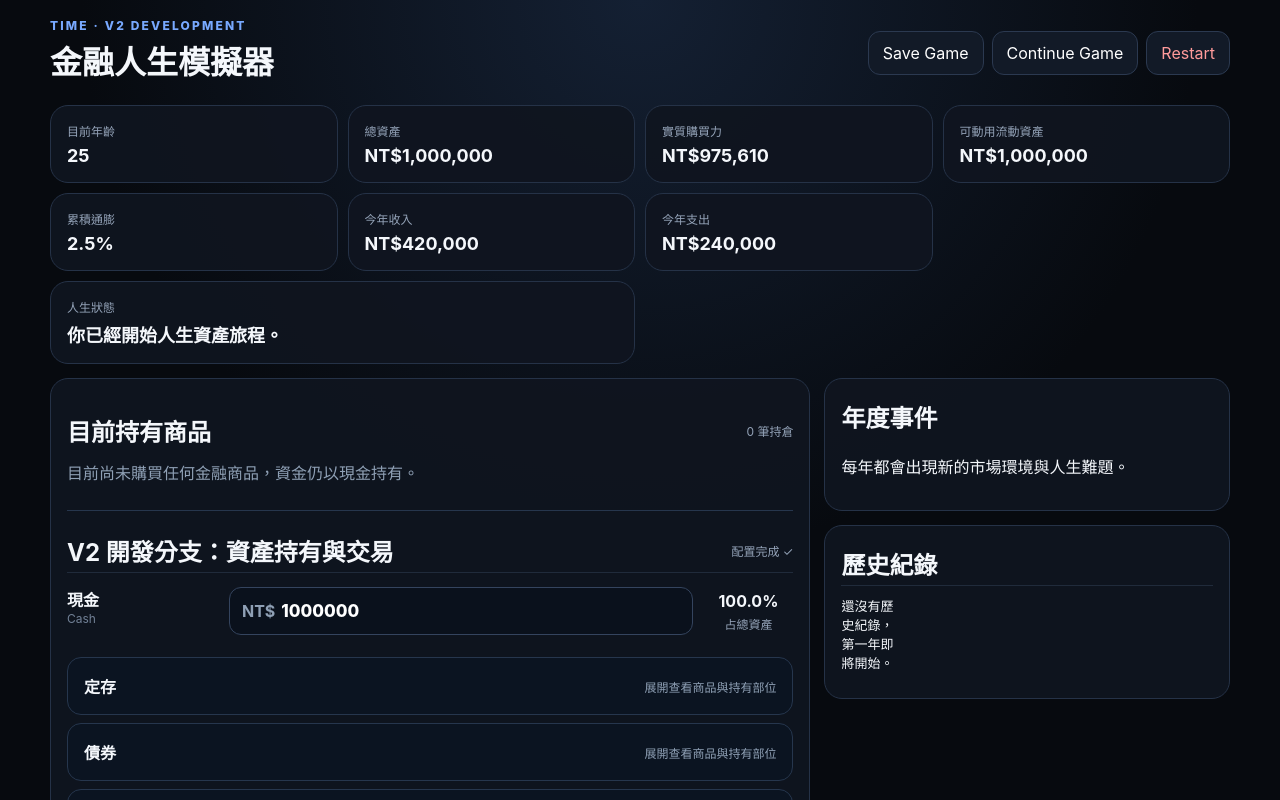
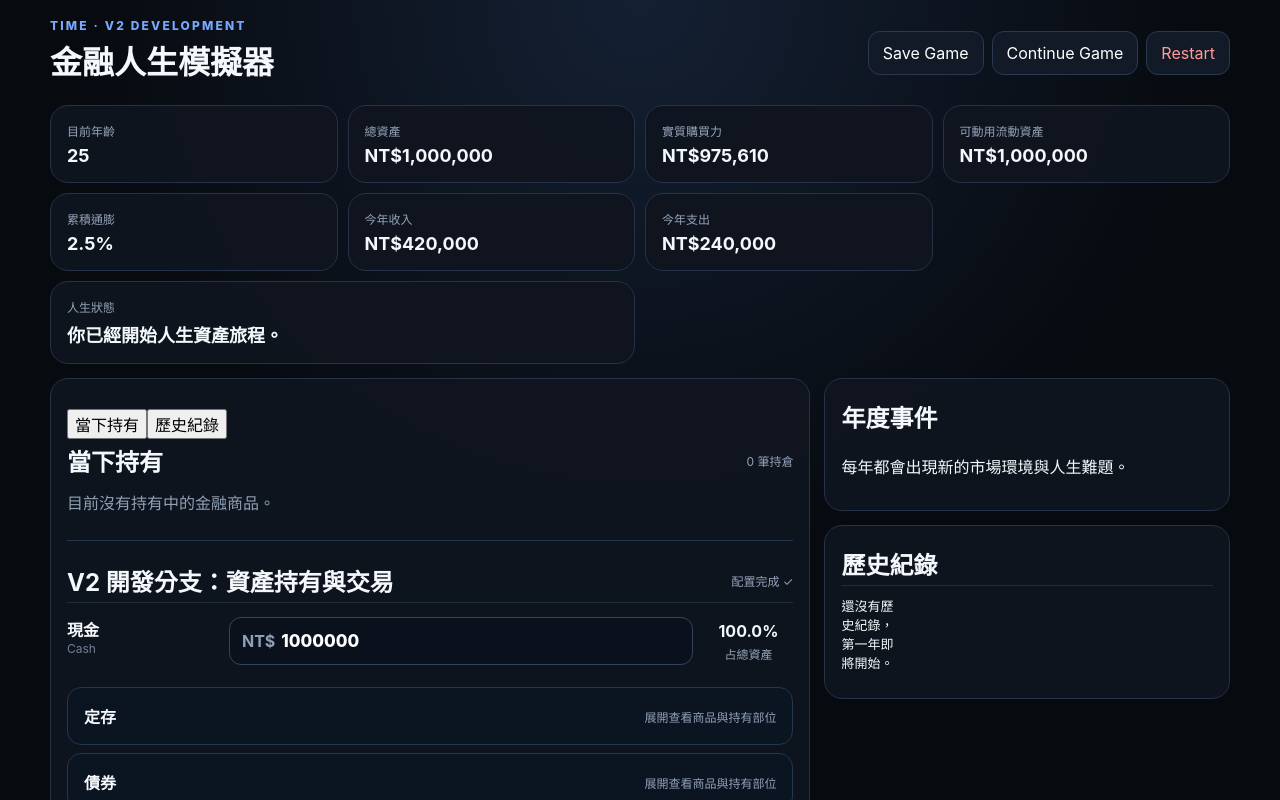
Before and after one commit to yamacha0214-glitch/time-financial-life-simulator, a Next.js app: page / in a window 1280 px wide. Shown: the top 800 px of the page. Built offline with nearby package versions, Linux system fonts and the light colour scheme.

Commit message:
Split holdings overview into current and purchase history tabs

```diff
--- a/app/page.tsx
+++ b/app/page.tsx
@@ -257,6 +257,8 @@ export default function Page() {
   const [isMounted, setIsMounted] = useState(false);
   const [productAmounts, setProductAmounts] = useState<Record<string, string>>({});
   const [productHoldings, setProductHoldings] = useState<Array<{ id: string; productId: string; asset: Exclude<AssetKey, 'cash'>; label: string; amount: number; boughtAge: number }>>([]);
+  const [productHistory, setProductHistory] = useState<Array<{ id: string; productId: string; asset: Exclude<AssetKey, 'cash'>; label: string; amount: number; boughtAge: number }>>([]);
+  const [holdingView, setHoldingView] = useState<'current' | 'history'>('current');
 
   useEffect(() => {
     setIsMounted(true);
@@ -324,7 +326,11 @@ export default function Page() {
       return { ...current, portfolio: nextPortfolio, allocations: nextAllocations, lifeStatus: `已購買商品，投入 NT${roundMoney(amount).toLocaleString('en-US')}。投入後不可直接修改本金。` };
     });
     const product = productCatalog[asset].find((item) => item.id === productId);
-    if (product) setProductHoldings((current) => [...current, { id: `${productId}-${Date.now()}`, productId, asset, label: product.label, amount, boughtAge: game.age }]);
+    if (product) {
+      const purchase = { id: `${productId}-${Date.now()}`, productId, asset, label: product.label, amount, boughtAge: game.age };
+      setProductHoldings((current) => [...current, purchase]);
+      setProductHistory((current) => [...current, purchase]);
+    }
     setProductAmounts((current) => ({ ...current, [productId]: '' }));
   };
 
@@ -718,13 +724,25 @@ export default function Page() {
         <section className="layout">
           <div className="panel allocations-panel">
             <div className="holdings-status">
-              <div className="panel-header"><h2>目前持有商品</h2><span>{productHoldings.length} 筆持倉</span></div>
-              {productHoldings.length === 0 ? <p className="empty-holdings">目前尚未購買任何金融商品，資金仍以現金持有。</p> :
-                <div className="holdings-strip">{productHoldings.map((holding) => <div className="holding-chip" key={holding.id}>
-                  <strong>{holding.label.split('｜')[0]}</strong>
-                  <span>NT${roundMoney(holding.amount).toLocaleString('en-US')}</span>
-                  <small>{holding.boughtAge} 歲購入 · 本金鎖定 · {totalAssets > 0 ? ((holding.amount / totalAssets) * 100).toFixed(1) : '0.0'}% 總資產</small>
-                </div>)}</div>}
+              <div className="holdings-tabs">
+                <button className={holdingView === 'current' ? 'active' : ''} onClick={() => setHoldingView('current')}>當下持有</button>
+                <button className={holdingView === 'history' ? 'active' : ''} onClick={() => setHoldingView('history')}>歷史紀錄</button>
+              </div>
+              {holdingView === 'current' ? <>
+                <div className="panel-header"><h2>當下持有</h2><span>{productHoldings.length} 筆持倉</span></div>
+                {productHoldings.length === 0 ? <p className="empty-holdings">目前沒有持有中的金融商品。</p> :
+                  <div className="holdings-strip">{productHoldings.map((holding) => <div className="holding-chip" key={holding.id}>
+                    <strong>{holding.label.split('｜')[0]}</strong><span>NT${roundMoney(holding.amount).toLocaleString('en-US')}</span>
+                    <small>{holding.boughtAge} 歲購入 · {totalAssets > 0 ? ((holding.amount / totalAssets) * 100).toFixed(1) : '0.0'}% 總資產</small>
+                  </div>)}</div>}
+              </> : <>
+                <div className="panel-header"><h2>歷史紀錄</h2><span>累計 {productHistory.length} 筆</span></div>
+                {productHistory.length === 0 ? <p className="empty-holdings">目前還沒有任何購買紀錄。</p> :
+                  <div className="holdings-strip">{[...productHistory].reverse().map((holding) => <div className="holding-chip history-chip" key={'history-'+holding.id}>
+                    <strong>{holding.label.split('｜')[0]}</strong><span>NT${roundMoney(holding.amount).toLocaleString('en-US')}</span>
+                    <small>{holding.boughtAge} 歲購入 · 永久保留購買紀錄</small>
+                  </div>)}</div>}
+              </>}
             </div>
             <div className="panel-header">
               <h2>V2 開發分支：資產持有與交易</h2>
```
